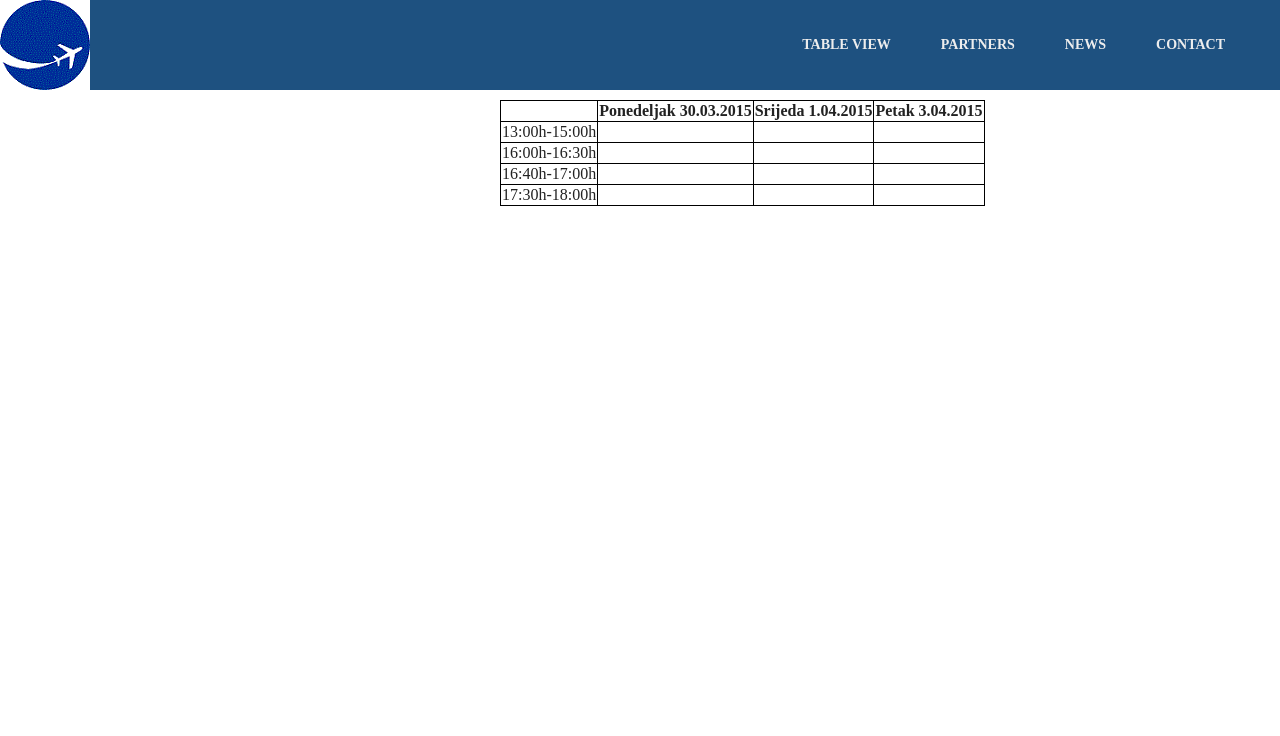
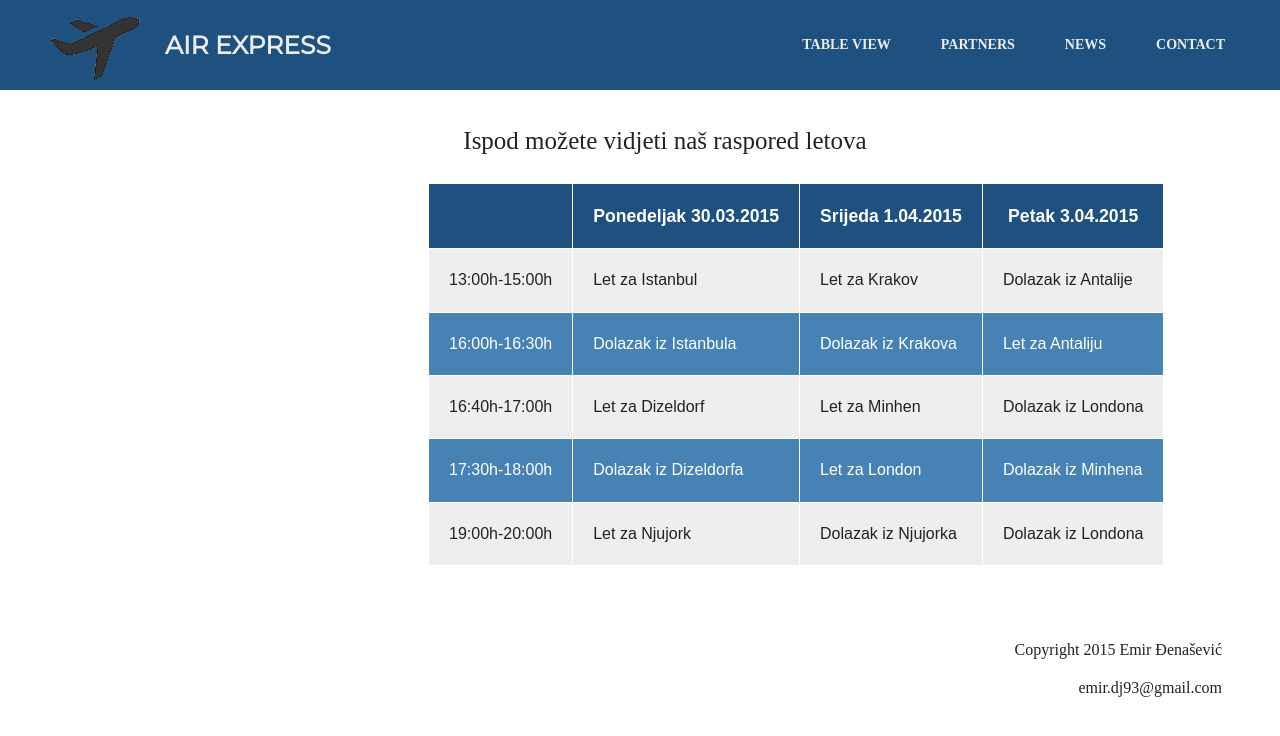
Before and after one commit to WebTehnologijeETF/AvioAgencija, a PHP site: page /tableview.html in a window 1280 px wide. Shown: the top 736 px of the page. Run offline with PHP 8.4, Linux system fonts and the light colour scheme.

Commit message:
Finished task 1
Completed all required tasks

```diff
--- a/css/basicstyle.css
+++ b/css/basicstyle.css
@@ -1,3 +1,4 @@
+@import url(http://fonts.googleapis.com/css?family=Montserrat);
 
 #menu{
 	position: fixed;
@@ -23,6 +24,8 @@
 }
 .logo{
 	display: inline;
+	float:left;
+	padding-left: 50px;
 }
 
 #menu .item:hover{
@@ -42,7 +45,7 @@ html {
 }
 
 #sadrzaj-novosti{
-	font-family:monospace, serif;
+	font-family:sans-serif;
 	color:black;
 	padding-top:20px;
 	padding-bottom:20px;
@@ -80,6 +83,7 @@ html {
 }
 .detaljnije{
 	padding-right:50px;
+	text-align: right;
 }
 
 .contact-form{
@@ -113,19 +117,77 @@ html {
 	display: block;
 	margin:0 0 10px 0
 }
-.tabela{
-	position: absolute;
+
+.moja_lista{
+	font-size: 20px;
+	position: relative;
 	left:500px;
-	top:100px;
-	border-collapse: collapse;
-	border: 1px solid black;
-}
-.tabela_thtd{
-	border: 1px solid black;
-}
-.moja_lista{
-	position: absolute;
-	left:500px;
-	top:100px;
 	list-style-image: url('http://www.w3schools.com/cssref/sqpurple.gif');
 }
+.info{
+	padding-left: 50px;
+	font-size: 25px;
+	text-align: center;
+}
+
+
+table {
+	position: relative;
+	left:420px;
+	font-family: sans-serif;
+}
+table, th, td {
+	padding: 20px;
+	border: 1px solid white;
+	border-collapse: collapse;
+}
+
+table th {
+	text-align: center;
+	color: white;
+    background-color: rgb(30, 81, 128);
+    font-size: 110%;
+    font-family:sans-serif;
+
+}
+
+table tr:nth-child(even) {
+    background-color: #eee;
+}
+table tr:nth-child(odd) {
+   background-color: SteelBlue;
+   color:white;
+}
+
+footer{
+	padding-right: 50px;
+	text-align: right;
+}
+.kontakt-forma, .putovanja, .partners{
+
+	min-height: 500px;
+}
+#corendon{
+ 	list-style-image: url("corendon.jpg");
+}
+#akay{
+ 	list-style-image: url("akay.jpg");
+}
+#austrian{
+ 	list-style-image: url("austrian.jpg");
+}
+#turkish{
+	list-style-image: url("turkish.jpg");
+}
+.agency-name{
+	font-family: Montserrat;
+	float:left;
+	line-height: 90px;
+	font-size: 25px;
+	font-weight: bold;
+	text-transform: uppercase;
+	color: #ededed;
+	text-decoration: none;
+	margin:0px 25px;
+	outline: none;
+}
--- a/tableview.html
+++ b/tableview.html
@@ -1,4 +1,4 @@
-<!DOCTYPE HTML PUBLIC "-//W3C//DTD HTML 4.01 Transitional//EN">
+<!DOCTYPE HTML>
 <HTML>
 	<HEAD>
 		<TITLE>Putovanja</TITLE>
@@ -6,47 +6,60 @@
 		<link rel="stylesheet" type="text/css" href="css/basicstyle.css">
 	</HEAD>
 	<BODY>
-		<div id="menu">
-			<img class="logo" src="img/logo.png">
+		<header id="menu">
+			<a href="index.html"><img class="logo" src="img/logoo.png" alt="#"></a>
+			<a href="index.html" class="agency-name">Air Express</a>
 			<a href="contact.html" class="item">Contact</a>
 			<a href="index.html" class="item">News</a>
 			<a href="partners.html" class="item">Partners</a>
 			<a href="tableview.html" class="item">Table View</a>
-		</div>
+		</header>
+		<br><br><br><br>
 
 		<div class="putovanja">
+			<p class="info">Ispod možete vidjeti naš raspored letova</p>
 			<table class="tabela">
 				<tr>
-					<th class="tabela_thtd"></th>
-					<th class="tabela_thtd">Ponedeljak 30.03.2015</th>
-					<th class="tabela_thtd">Srijeda 1.04.2015</th>
-					<th class="tabela_thtd">Petak 3.04.2015</th>
+					<th ></th>
+					<th>Ponedeljak 30.03.2015</th>
+					<th>Srijeda 1.04.2015</th>
+					<th>Petak 3.04.2015</th>
 				</tr>
 				<tr>
-					<td class="tabela_thtd">13:00h-15:00h</td>
-					<td class="tabela_thtd"></td>
-					<td class="tabela_thtd"></td>
-					<td class="tabela_thtd"></td>
+					<td>13:00h-15:00h</td>
+					<td>Let za Istanbul</td>
+					<td>Let za Krakov</td>
+					<td>Dolazak iz Antalije</td>
 				</tr>
 				<tr>
-					<td class="tabela_thtd">16:00h-16:30h</td>
-					<td class="tabela_thtd"></td>
-					<td class="tabela_thtd"></td>
-					<td class="tabela_thtd"></td>
+					<td>16:00h-16:30h</td>
+					<td>Dolazak iz Istanbula</td>
+					<td>Dolazak iz Krakova</td>
+					<td>Let za Antaliju</td>
 				</tr>
 				<tr>
-					<td class="tabela_thtd">16:40h-17:00h</td>
-					<td class="tabela_thtd"></td>
-					<td class="tabela_thtd"></td>
-					<td class="tabela_thtd"></td>
+					<td>16:40h-17:00h</td>
+					<td>Let za Dizeldorf</td>
+					<td>Let za Minhen</td>
+					<td>Dolazak iz Londona</td>
 				</tr>
 				<tr>
-					<td class="tabela_thtd">17:30h-18:00h</td>
-					<td class="tabela_thtd"></td>
-					<td class="tabela_thtd"></td>
-					<td class="tabela_thtd"></td>
+					<td>17:30h-18:00h</td>
+					<td>Dolazak iz Dizeldorfa</td>
+					<td>Let za London</td>
+					<td>Dolazak iz Minhena</td>
+				</tr>
+				<tr>
+					<td>19:00h-20:00h</td>
+					<td>Let za Njujork</td>
+					<td>Dolazak iz Njujorka</td>
+					<td>Dolazak iz Londona</td>
 				</tr>
 			</table>
 		</div>
+		<footer>
+			<p>Copyright 2015 Emir Đenašević</p>
+			<p>emir.dj93@gmail.com</p>
+		</footer>
 	</BODY>
 </HTML>
```
Also changed, not shown: contact.html (+21 -11 lines), index.html (+20 -10 lines), partners.html (+15 -9 lines), css/akay.jpg (added), css/austrian.jpg (added), css/corendon.jpg (added), css/turkish.jpg (added), img/akay.jpg (added), img/austrian.jpg (added), img/corendon.jpg (added), img/logo.png, img/logoo.png (added), img/ss.png (added), img/turkish.jpg (added).
